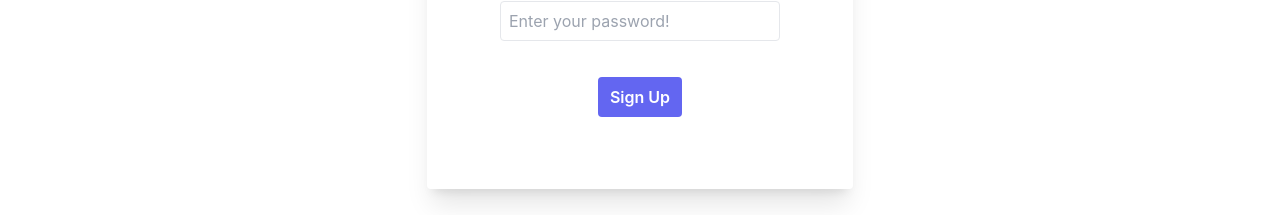
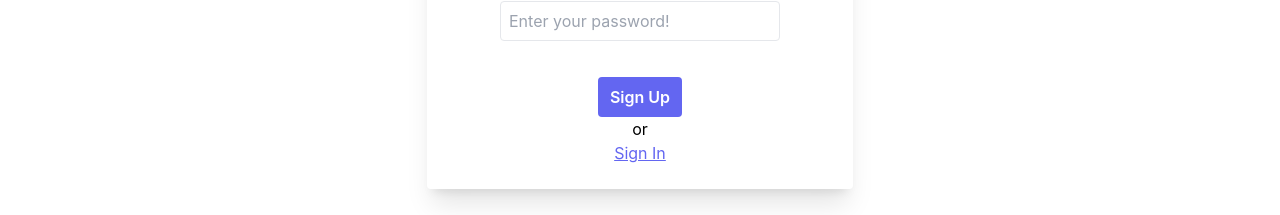
Before and after one commit to varunkumar3091999/summa-chat-app, a React (Create React App) app: page /signup in a window 1280 px wide. Shown: the part 411-626 px from the top of the page. Built offline with nearby package versions, Linux system fonts and the light colour scheme; no server answers.

Commit message:
signup or signin link

```diff
--- a/src/screens/Signin.js
+++ b/src/screens/Signin.js
@@ -2,7 +2,7 @@ import { useState } from "react";
 
 import * as auth from "firebase/auth";
 import Header from "../components/Header";
-import { useNavigate } from "react-router-dom";
+import { Link, useNavigate } from "react-router-dom";
 
 const Signin = () => {
   const [email, setEmail] = useState("");
@@ -68,6 +68,10 @@ const Signin = () => {
                 >
                   Sign In
                 </button>
+                <p>or</p>
+                <Link to={"/signup"} className="underline text-indigo-500">
+                  Sign Up
+                </Link>
               </div>
             </form>
           </div>
--- a/src/screens/Signup.js
+++ b/src/screens/Signup.js
@@ -4,7 +4,7 @@ import * as auth from "firebase/auth";
 import { doc, setDoc, getFirestore, collection } from "firebase/firestore";
 
 import Header from "../components/Header";
-import { useNavigate } from "react-router-dom";
+import { Link, useNavigate } from "react-router-dom";
 import app from "../base";
 
 const Signup = () => {
@@ -85,13 +85,17 @@ const Signup = () => {
                   type="password"
                 />
               </div>
-              <div className="mt-9">
+              <div className="mt-9 justify-center">
                 <button
                   type="submit"
                   className="bg-indigo-500 px-3 py-2 rounded text-white font-semibold"
                 >
                   Sign Up
                 </button>
+                <p>or</p>
+                <Link to={"/signin"} className="underline text-indigo-500">
+                  Sign In
+                </Link>
               </div>
             </form>
           </div>
```
